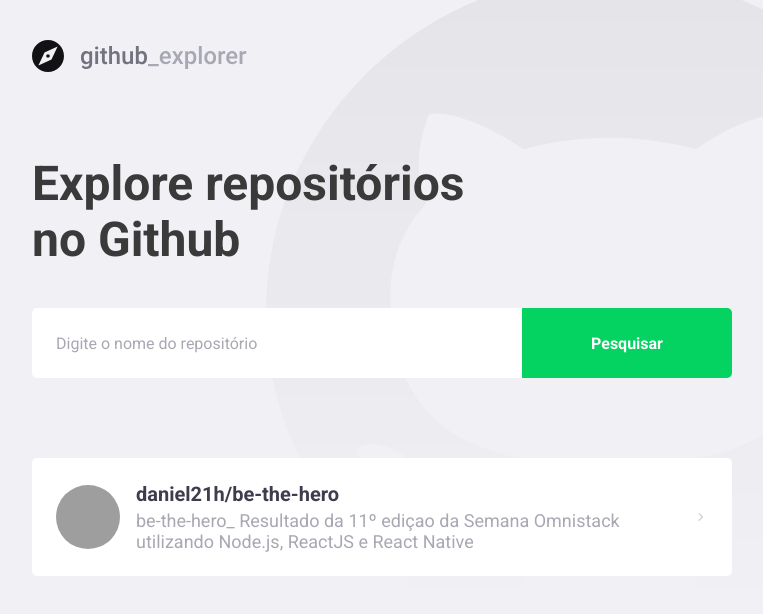
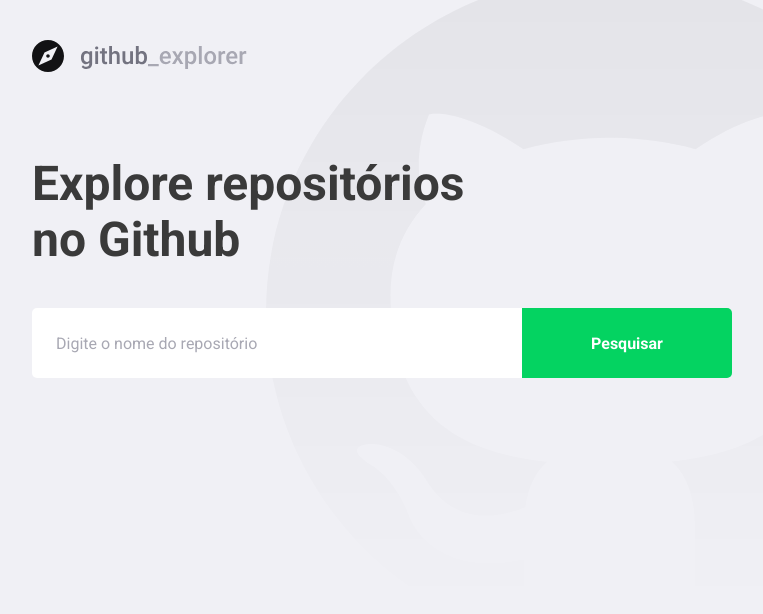
Before and after one commit to daniel21h/github-explorer-gostack-reactjs, a React (Create React App) app: page / in a window 1280 px wide. Shown: the top 614 px of the page, without its empty margins (148-911 px from the left). Built offline with nearby package versions, Linux system fonts and the light colour scheme; grey boxes are pictures that could not be loaded; the HTML template or start-up script is replaced by a standard one.

Commit message:
connecting api

```diff
--- a/src/pages/Dashboard/index.tsx
+++ b/src/pages/Dashboard/index.tsx
@@ -10,7 +10,8 @@
   full_name: string;
   description: string;
   owner: {
-    login: string
+    login: string;
+    avatar_url: string;
   }
 }
 
@@ -18,18 +19,21 @@
   // Acesso ao valor digitado no input
   const [ newRepo, setNewRepo ] = useState('');
   // Armazenando os repositórios
-  const [repositories, setRepositories] = useState([]);
+  const [repositories, setRepositories] = useState<Repository[]>([]);
 
   // Lidando com a adição de novos repositórios
   async function handleAddRepository(event: FormEvent<HTMLFormElement>): Promise<void> {
     event.preventDefault();
+
     // Adição de um novo repositório
-
     // Consumir API do Github
     const response = await api.get(`repos/${newRepo}`);
 
     // Salvar novo repositório no estado
+    const repository = response.data;
+
     setRepositories([...repositories, repository]);
+    setNewRepo('');
   }
 
   return (
@@ -50,18 +54,20 @@
 
       {/* Card com o repositorio */}
       <Repositories>
-        <a href="teste">
+        {repositories.map(repository => (
+          <a key={repository.full_name} href="teste">
             <img
-            src="https://avatars2.githubusercontent.com/u/57191791?s=460&u=534eccc898167f9c23f52d9a0c6ca2afe27f0197&v=4"
-            alt="Daniel Hessel"
+              src={repository.owner.avatar_url}
+              alt={repository.owner.login}
             />
             <div>
-            <strong>daniel21h/be-the-hero</strong>
-            <p>be-the-hero_ Resultado da 11º ediçao da Semana Omnistack utilizando Node.js, ReactJS e React Native</p>
+              <strong>{repository.full_name}</strong>
+              <p>{repository.description}</p>
             </div>
 
             <FiChevronRight size={20} />
           </a>
+        ))}
       </Repositories>
     </>
   );
--- a/src/pages/Dashboard/styles.ts
+++ b/src/pages/Dashboard/styles.ts
@@ -81,7 +81,8 @@
     }
 
     div {
-      margin-left: 16px;
+      margin: 0 16px;
+      flex:1;
 
       strong {
         font-size: 20px;
```
Lines whose indentation alone changed are shown as unchanged.
